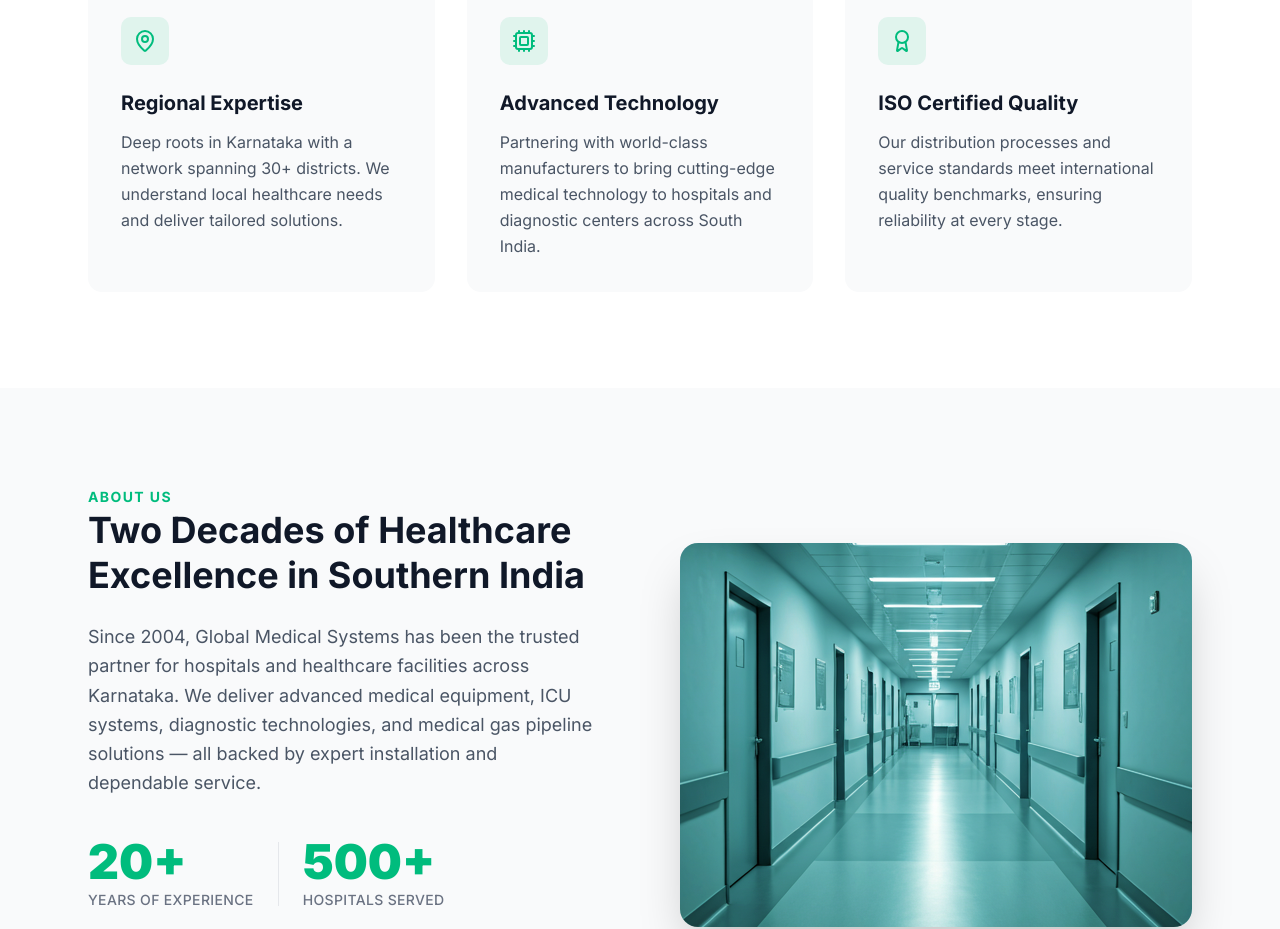
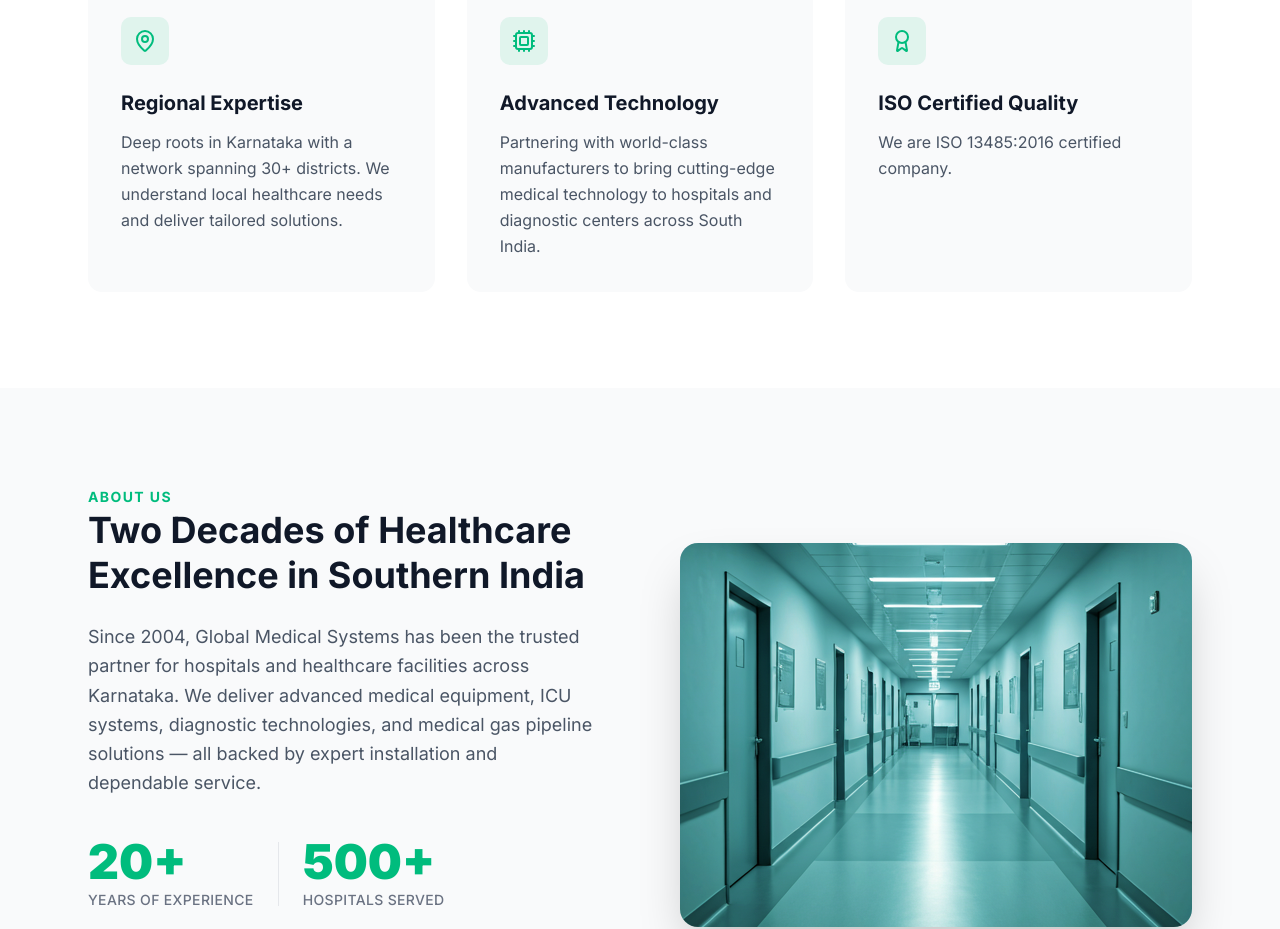
Before and after one commit to GMS-WS/global-medical-systems-website, a Next.js app: page / in a window 1280 px wide. Shown: the part 1560-2489 px from the top of the page. Built offline with nearby package versions, Linux system fonts and the light colour scheme.

Commit message:
Update page.tsx

```diff
--- a/app/page.tsx
+++ b/app/page.tsx
@@ -56,7 +56,7 @@ const TRUST_FEATURES = [
     icon: Award,
     title: "ISO Certified Quality",
     description:
-      "Our distribution processes and service standards meet international quality benchmarks, ensuring reliability at every stage.",
+      "We are ISO 13485:2016 certified company.",
   },
 ];
 
```
